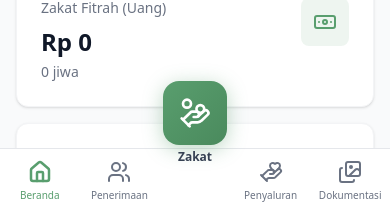
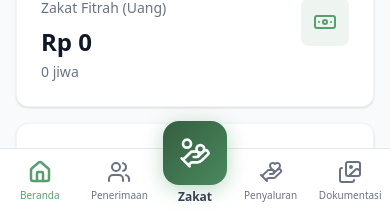
Before and after one commit to imamf85/portal-zakat, a Next.js app: page / in a window 390 px wide. Shown: the part 631-844 px from the top of the page. Built offline with nearby package versions, Linux system fonts and the light colour scheme; no server answers; the database is empty.

Commit message:
fix(mobile-nav): adjust Zakat button position and update styles for consistency

```diff
--- a/src/components/layout/mobile-nav.tsx
+++ b/src/components/layout/mobile-nav.tsx
@@ -30,13 +30,12 @@ export function MobileNav() {
       {/* Floating Zakat Button - separate from nav */}
       <Link
         href="/zakat-online"
-        className="md:hidden fixed bottom-12 left-1/2 -translate-x-1/2 z-[60] flex flex-col items-center"
+        className="md:hidden fixed bottom-2 left-1/2 -translate-x-1/2 z-[60] flex flex-col items-center"
       >
         <div
-          className={`w-16 h-16 rounded-2xl flex items-center justify-center transition-all ${
-            isZakatActive
-              ? 'bg-[#599E6E]'
-              : 'bg-gradient-to-br from-[#599E6E] to-[#4A8A5D] hover:scale-105'
+          className={`w-16 h-16 rounded-2xl flex items-center justify-center transition-all ${isZakatActive
+            ? 'bg-[#355e41]'
+            : 'bg-gradient-to-br from-[#355e41] to-[#4A8A5D] hover:scale-105'
             }`}
           style={{
             boxShadow: '0 4px 20px rgba(89, 158, 110, 0.4)',
@@ -45,8 +44,7 @@ export function MobileNav() {
           <HandCoins className="w-8 h-8 text-white" />
         </div>
         <span
-          className={`text-xs mt-1 font-semibold ${
-            isZakatActive ? 'text-[#599E6E]' : 'text-gray-700'
+          className={`text-xs mt-1 font-semibold ${isZakatActive ? 'text-[#599E6E]' : 'text-gray-700'
             }`}
         >
           Zakat
@@ -64,8 +62,7 @@ export function MobileNav() {
               <Link
                 key={item.name}
                 href={item.href}
-                className={`flex flex-col items-center justify-center flex-1 h-full px-1 transition-colors ${
-                  isActive
+                className={`flex flex-col items-center justify-center flex-1 h-full px-1 transition-colors ${isActive
                   ? 'text-[#599E6E]'
                   : 'text-gray-500 hover:text-gray-700'
                   }`}
@@ -89,8 +86,7 @@ export function MobileNav() {
               <Link
                 key={item.name}
                 href={item.href}
-                className={`flex flex-col items-center justify-center flex-1 h-full px-1 transition-colors ${
-                  isActive
+                className={`flex flex-col items-center justify-center flex-1 h-full px-1 transition-colors ${isActive
                   ? 'text-[#599E6E]'
                   : 'text-gray-500 hover:text-gray-700'
                   }`}
```
Lines whose indentation alone changed are shown as unchanged.
